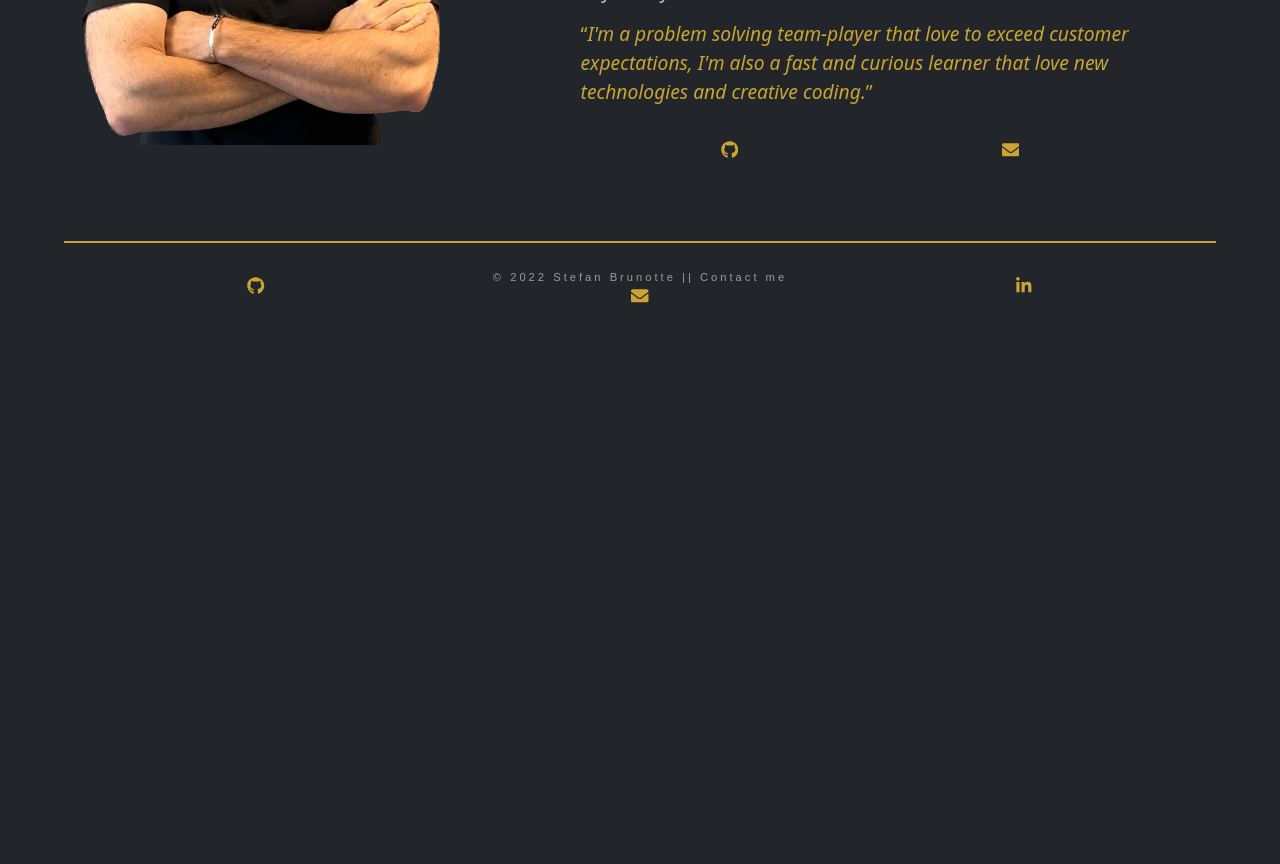
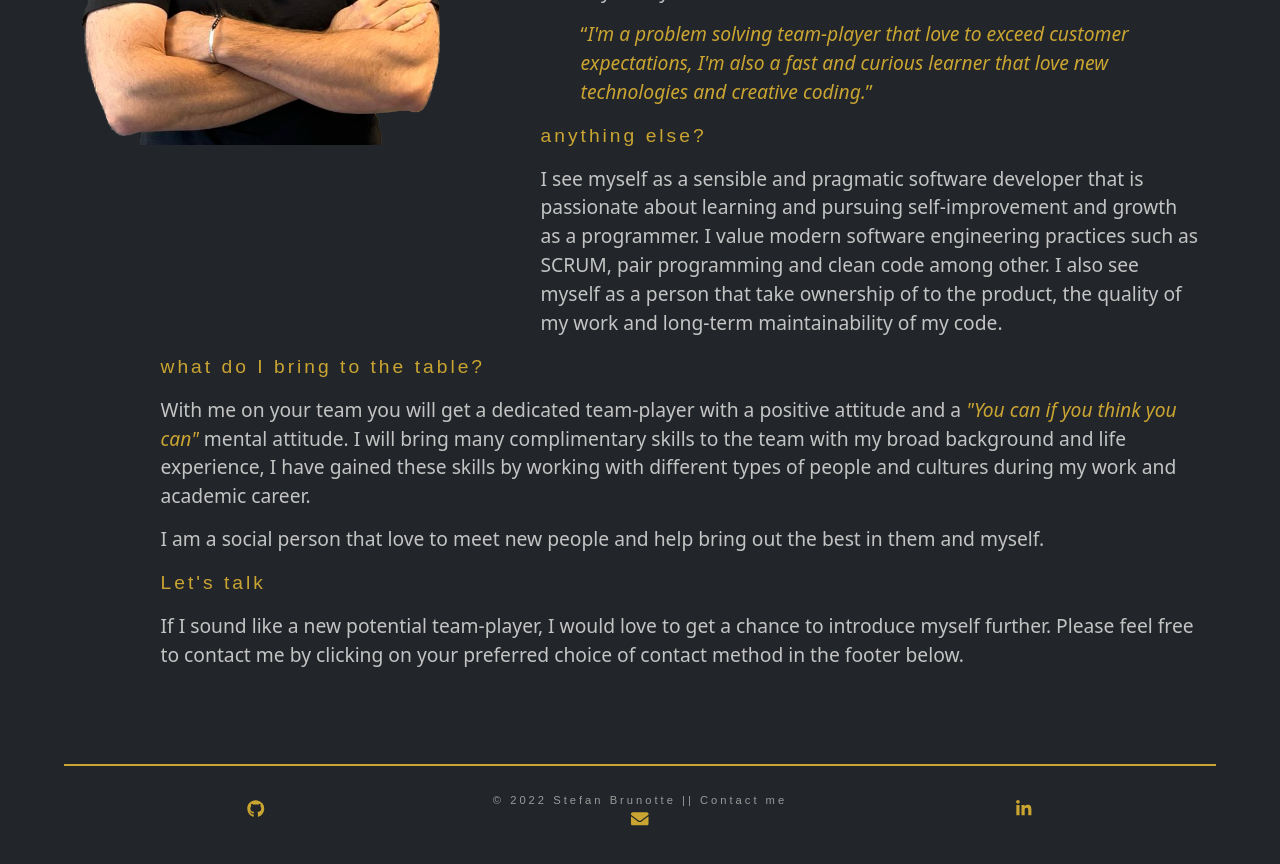
Before and after one commit to MrBrunotte/stefanbrunotteportfolio, a React (Create React App) app: page /#/about in a window 1280 px wide. Shown: the part 460-1324 px from the top of the page. Before the commit the page ends 804 px from the top, so only its background shows below. Built offline with nearby package versions, Linux system fonts and the light colour scheme; a web font is replaced by a local one.

Commit message:
Update About me page

```diff
--- a/src/components/about/about.css
+++ b/src/components/about/about.css
@@ -49,6 +49,9 @@
 .aboutTextAnswer{
     padding-left: 40px;
     color: #caa532 !important;
+}
+cite {
+    color: #caa532;
 }
 /* Media Queries */
 
--- a/src/components/about/about.js
+++ b/src/components/about/about.js
@@ -1,7 +1,8 @@
 import React from "react";
 import { Col, Container, Row } from "react-bootstrap";
-import { FaGithub, FaEnvelope } from "react-icons/fa";
 import jag from '../../images/jag.png';
+import Nav from 'react-bootstrap/Nav';
+import { Link } from 'react-router-dom';
 import './about.css';
 
 let About = () => {
@@ -18,25 +19,25 @@ let About = () => {
                 <div className="textArea">
                     <h1 className="h1About">Hey there...</h1>
                     <h1 className="h1AboutMediaQuery">Hey there...</h1>
-                        <p className="aboutText">My name is <span className="specialText">Stefan Brunotte</span>.</p>
-                        <p className="aboutText">I'm a software developer based in Stockholm Sweden. My main focus is currently on frontend but I also have experience in both backend and database. I'm currently a junior .NET developer and I'm aiming to become a senior developer within the next 5 years.</p>
-                        <p className="aboutText"><span className="specialText">Stefan, by the way</span>... If someone asks you to describe yourself, what would you say??</p>
-                        <p className="aboutTextAnswer"><q><cite>I'm a problem solving team-player that love to exceed customer expectations, I'm also a fast and curious learner that love new technologies and creative coding.</cite></q></p>
-                    <Row className="iconMarginTop">
-                        <Col xs={12}>
-                        <div className="desktop">
-                            <span className="myIcons"><a href="https://github.com/MrBrunotte" target="_blank" rel="noreferrer"><FaGithub /></a></span>
-                            <span className="myIcons"><a href="mailto:mrbrunotte@gmail.com" target="_blank" rel="noreferrer"><FaEnvelope /></a></span>
-                        </div>
-                        </Col>
-                    </Row>
+                    <p className="aboutText">My name is <span className="specialText">Stefan Brunotte</span>.</p>
+                    <p className="aboutText">I'm a software developer based in Stockholm Sweden. My main focus is currently on frontend but I also have experience in both backend and database. I'm currently a junior .NET developer and I'm aiming to become a senior developer within the next 5 years.</p>
+                    <p className="aboutText"><span className="specialText">Stefan, by the way</span>... If someone asks you to describe yourself, what would you say??</p>
+                    <p className="aboutTextAnswer"><q><cite>I'm a problem solving team-player that love to exceed customer expectations, I'm also a fast and curious learner that love new technologies and creative coding.</cite></q></p>
+                    <p className="aboutText"><span className="specialText">anything else?</span></p>
+                    <p className="aboutText">I see myself as a sensible and pragmatic software developer that is passionate about learning and pursuing self-improvement and growth as a programmer. I value modern software engineering practices such as SCRUM, pair programming and clean code among other. I also see myself as a person that take ownership of to the product, the quality of my work and long-term maintainability of my code.</p>
+
                 </div>
             </Col>
-
         </Row>
         <Row>
             <Col xs={12}>
-
+            <div className="textArea">
+                <p className="aboutText"><span className="specialText">what do I bring to the table?</span></p>
+                <p className="aboutText">With me on your team you will get a dedicated team-player with a positive attitude and a <cite>"You can if you think you can"</cite> mental attitude. I will bring many complimentary skills to the team with my broad background and life experience, I have gained these skills by working with different types of people and cultures during my work and academic career.</p>
+                <p className="aboutText">I am a social person that love to meet new people and help bring out the best in them and myself.</p>
+                <p className="aboutText"><span className="specialText">Let's talk</span></p>
+                <p className="aboutText">If I sound like a new potential team-player, I would love to get a chance to introduce myself further. Please feel free to contact me by clicking on your preferred choice of contact method in the footer below.</p>
+            </div>
             </Col>
         </Row>
     </Container>
--- a/src/index.css
+++ b/src/index.css
@@ -58,7 +58,8 @@ code {
 
 /* Small devices (landscape phones, less than 768px) */
 @media (min-width: 520.99px) and (max-width: 767.98px) {
-  .desktop {
+  .desktop,
+  .resume-btn {
       display: none;
   }
 
```
